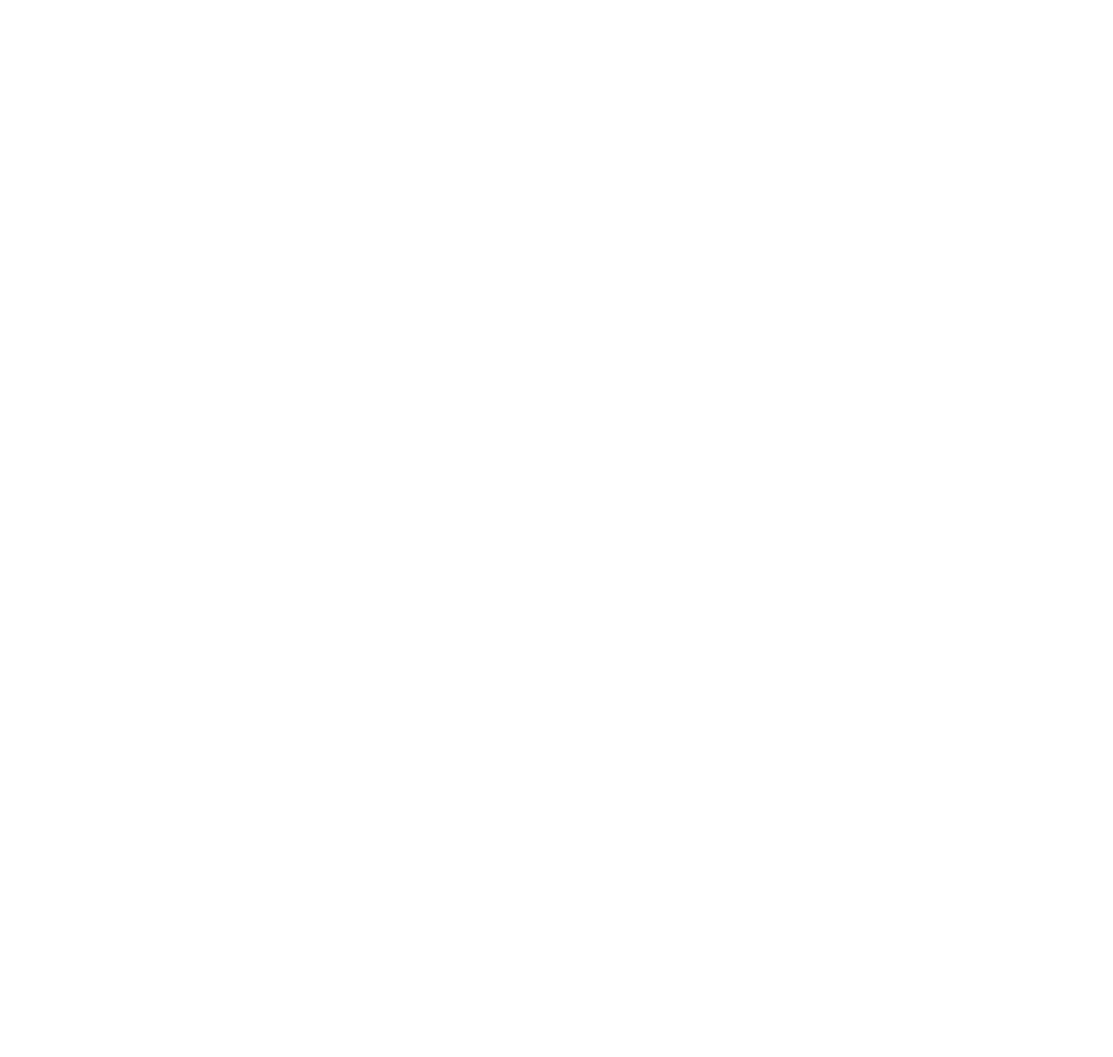
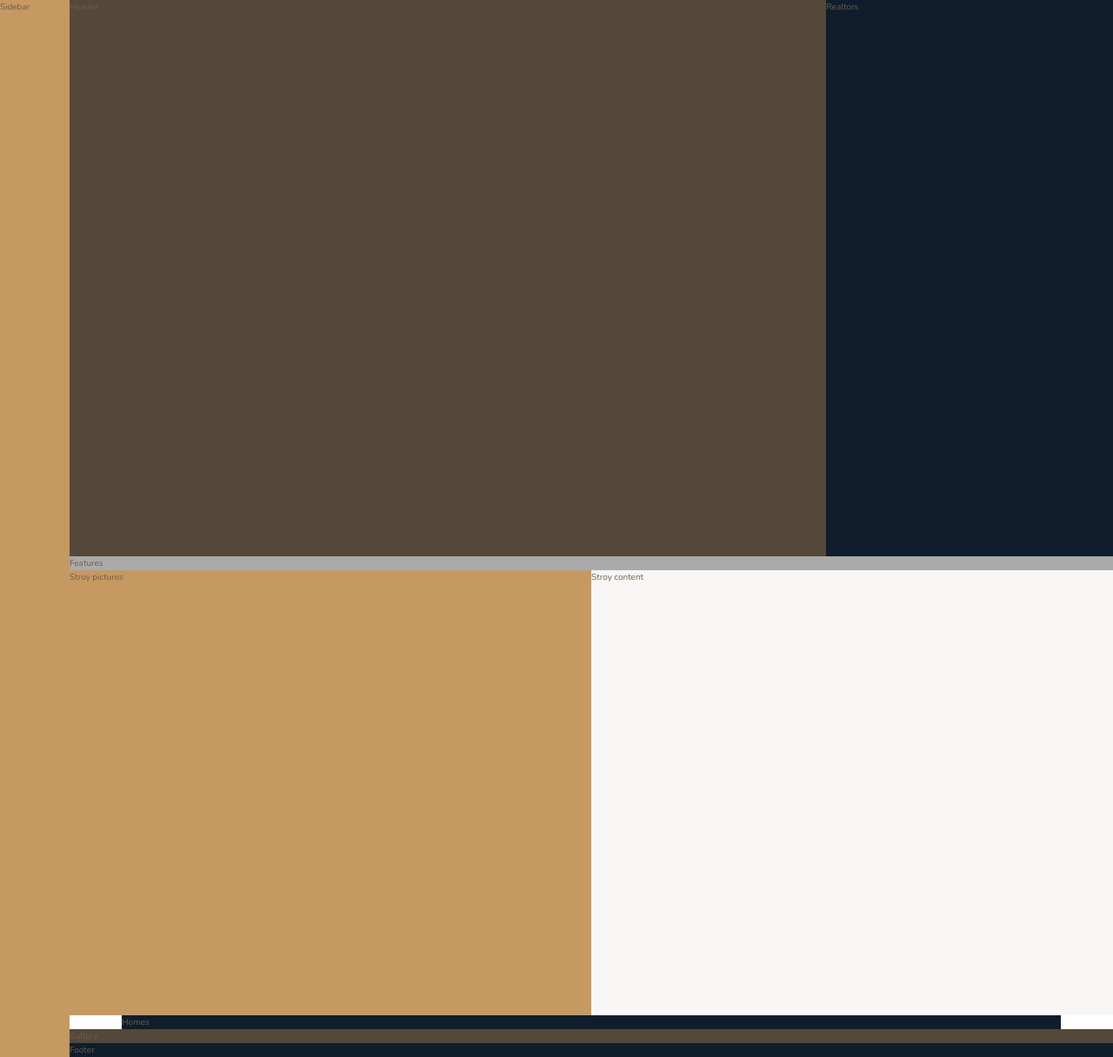
Before and after one commit to artii47/css-grid-course-project, a website: page index.html in a window 1280 px wide. Shown: the whole page at 87% size. Before the commit the page ends 800 px from the top, so only its background shows below. Drawn offline with nearby package versions, Linux system fonts and the light colour scheme; files that its build step writes are made by us from their sources.

Commit message:
overall layout

```diff
--- a/index.html
+++ b/index.html
@@ -1,17 +1,55 @@
 <!DOCTYPE html>
 <html lang="en">
-    <head>
-        <meta charset="UTF-8">
-        <meta name="viewport" content="width=device-width, initial-scale=1.0">
-        <meta http-equiv="X-UA-Compatible" content="ie=edge">
+  <head>
+    <meta charset="UTF-8" />
+    <meta name="viewport" content="width=device-width, initial-scale=1.0" />
+    <meta http-equiv="X-UA-Compatible" content="ie=edge" />
 
-        <link href="https://fonts.googleapis.com/css?family=Josefin+Sans:300,400,400i|Nunito:300,300i" rel="stylesheet">
-        <link rel="stylesheet" href="css/style.css">
-        <link rel="shortcut icon" type="image/png" href="img/favicon.png">
+    <link
+      href="https://fonts.googleapis.com/css?family=Josefin+Sans:300,400,400i|Nunito:300,300i"
+      rel="stylesheet"
+    />
+    <link rel="stylesheet" href="css/style.css" />
+    <link rel="shortcut icon" type="image/png" href="img/favicon.png" />
 
-        <title>nexter &mdash; your home, your freedom</title>
-    </head>
-    <body class="container">
+    <title>nexter &mdash; your home, your freedom</title>
+  </head>
 
-    </body>
+  <body class="container">
+    <div class="sidebar">
+      Sidebar
+    </div>
+
+    <header class="header">
+      Header
+    </header>
+
+    <div class="realtors">
+      Realtors
+    </div>
+
+    <section class="features">
+      Features
+    </section>
+
+    <div class="story__pictures">
+      Stroy pictures
+    </div>
+
+    <div class="story__content">
+      Stroy content
+    </div>
+
+    <section class="homes">
+      Homes
+    </section>
+
+    <section class="gallery">
+      Gallery
+    </section>
+
+    <footer class="footer">
+      Footer
+    </footer>
+  </body>
 </html>
--- a/package.json
+++ b/package.json
@@ -5,7 +5,7 @@
   "main": "index.js",
   "scripts": {
     "watch:sass": "node-sass sass/main.scss css/style.css -w",
-    "devserver": "live-server",
+    "devserver": "live-server --browser=firefox",
     "start": "npm-run-all --parallel devserver watch:sass",
 
     "compile:sass": "node-sass sass/main.scss css/style.comp.css",
--- a/sass/_base.scss
+++ b/sass/_base.scss
@@ -13,3 +13,29 @@ $color-grey-dark-2: #6D5D4B;
 // FONT VARIABLES
 $font-primary: 'Nunito', sans-serif;
 $font-display: 'Josefin Sans', sans-serif;
+
+*,
+*::before,
+*::after{
+  margin: 0;
+  padding: 0;
+  box-sizing: inherit;
+}
+
+html {
+  box-sizing: border-box;
+  font-size: 62.5%;
+}
+
+body{
+  font-family: $font-primary;
+  color: $color-grey-dark-2;
+  font-weight: 300;
+  line-height: 1.6;
+}
+
+.container{
+  display: grid;
+  grid-template-rows: 80vh min-content 40vw repeat(3, min-content);
+  grid-template-columns: [sidebar-start] 8rem [sidebar-end full-start] minmax(6rem, 1fr) [center-start] repeat(8, [col-start] minmax(min-content, 14rem) [col-end]) [center-end] minmax(6rem, 1fr) [full-end];
+}
--- a/sass/_features.scss
+++ b/sass/_features.scss
@@ -0,0 +1,5 @@
+.features{
+  background-color: $color-grey-light-2;
+
+  grid-column: full-start/full-end;
+}
--- a/sass/_footer.scss
+++ b/sass/_footer.scss
@@ -0,0 +1,5 @@
+.footer{
+  background-color: $color-secondary;
+
+  grid-column: full-start/full-end;
+}
--- a/sass/_gallery.scss
+++ b/sass/_gallery.scss
@@ -0,0 +1,5 @@
+.gallery{
+  background-color: $color-grey-dark-1;
+
+  grid-column: full-start/full-end;
+}
--- a/sass/_header.scss
+++ b/sass/_header.scss
@@ -0,0 +1,5 @@
+.header{
+  background-color: $color-grey-dark-1;
+
+  grid-column: full-start / col-end 6;
+}
--- a/sass/_homes.scss
+++ b/sass/_homes.scss
@@ -0,0 +1,5 @@
+.homes{
+  background-color: $color-secondary;
+
+  grid-column: center-start/center-end;
+}
--- a/sass/_realtors.scss
+++ b/sass/_realtors.scss
@@ -0,0 +1,5 @@
+.realtors{
+  background-color: $color-secondary;
+
+  grid-column: col-start 7/ full-end;
+}
--- a/sass/_sidebar.scss
+++ b/sass/_sidebar.scss
@@ -0,0 +1,6 @@
+.sidebar {
+  background-color: $color-primary;
+
+  grid-column: sidebar-start / sidebar-end;
+  grid-row: 1 / -1;
+}
--- a/sass/_story.scss
+++ b/sass/_story.scss
@@ -0,0 +1,13 @@
+.story{
+  &__pictures{
+    background-color: $color-primary;
+
+    grid-column: full-start / col-end 4;
+  }
+
+  &__content{
+    background-color: $color-grey-light-1;
+
+    grid-column: col-start 5 / full-end;
+  }
+}
--- a/sass/main.scss
+++ b/sass/main.scss
@@ -1,6 +1,5 @@
 @import "base";
 @import "typography";
-
 @import "sidebar";
 @import "header";
 @import "realtors";
```
Also changed, not shown: css/style.css (added).
